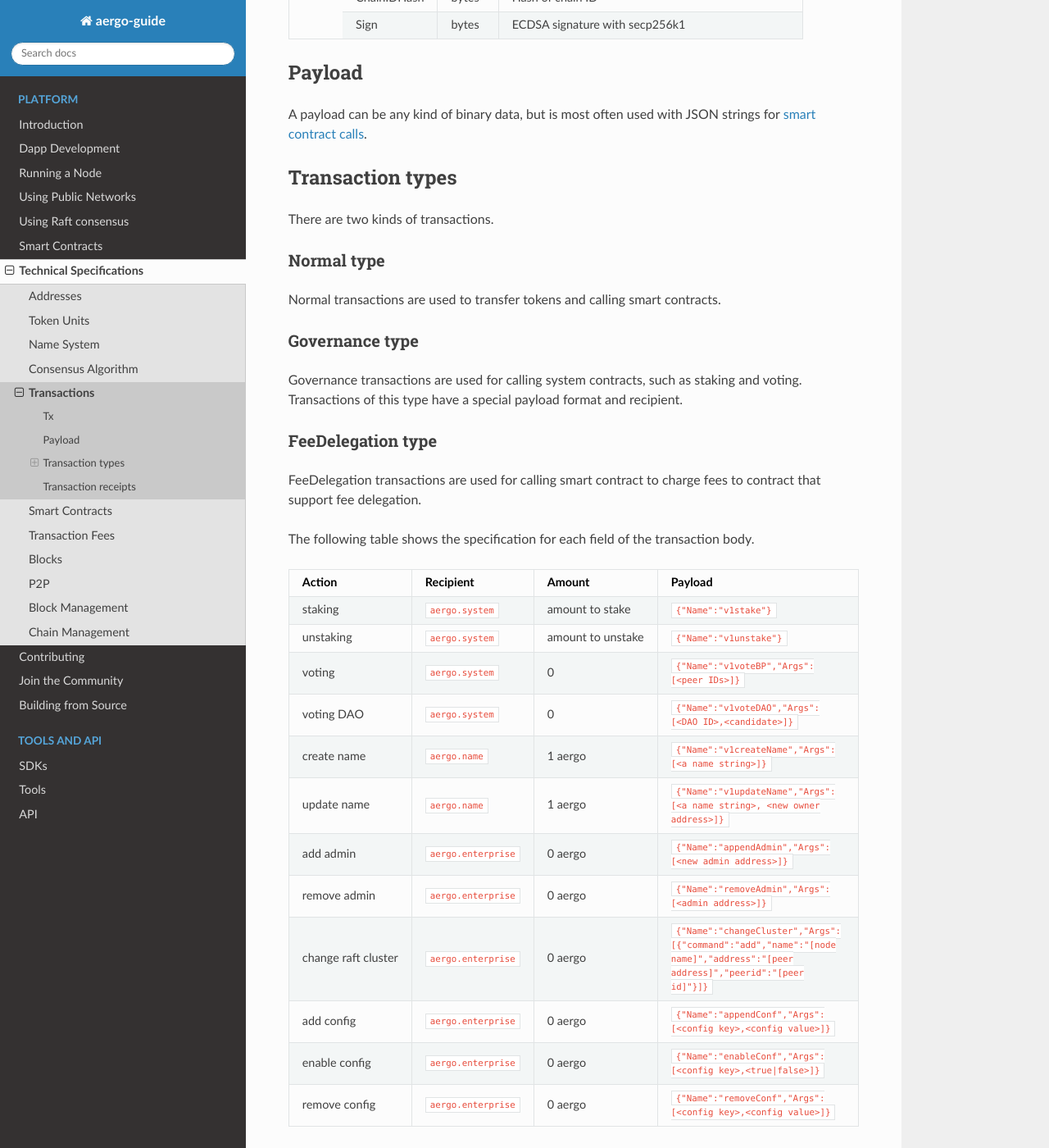
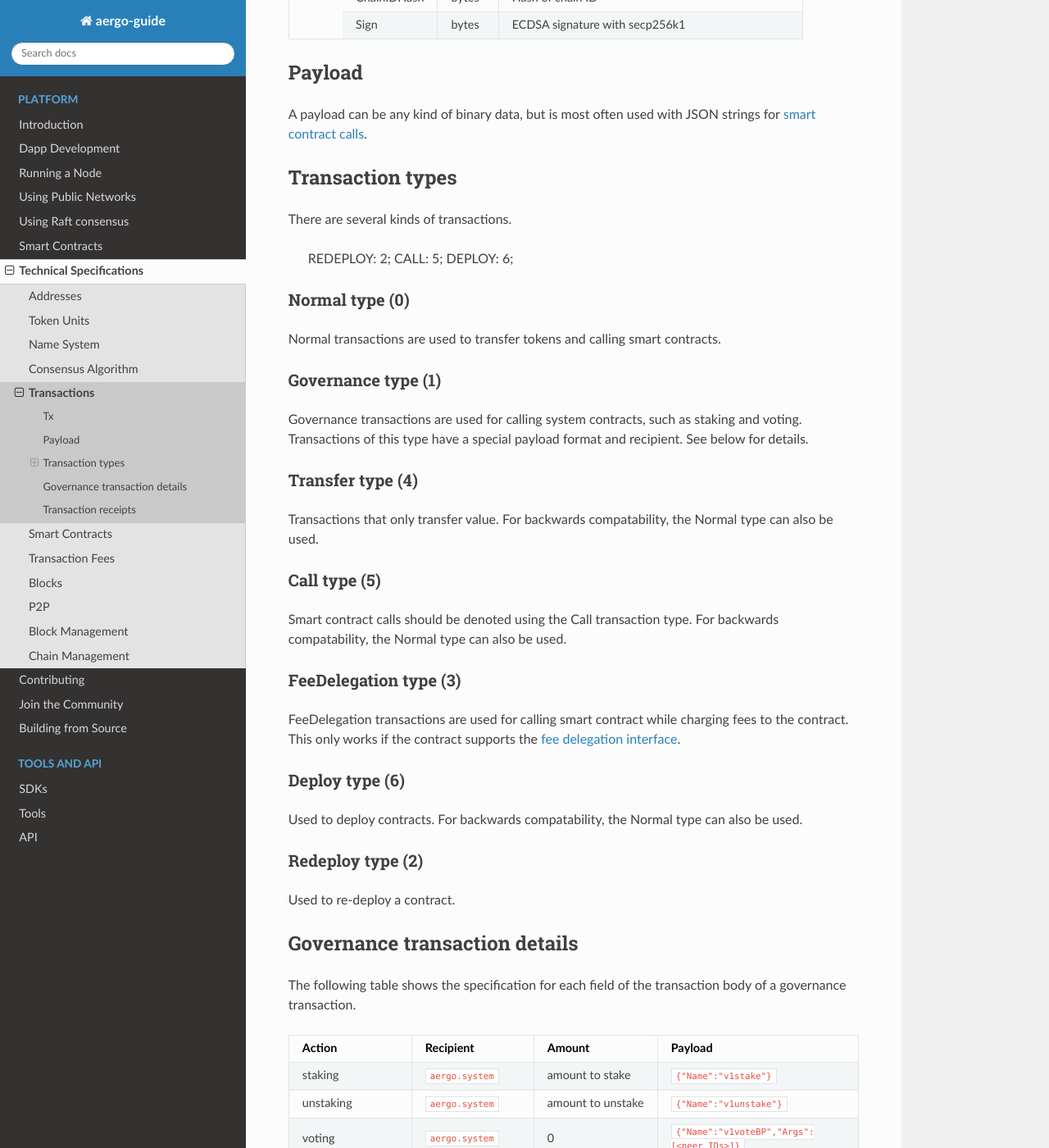
Before and after one commit to aergoio/guide, a Sphinx documentation site: the page built from source/specs/transactions.rst, in a window 1280 px wide and 1400 px high, scrolled down 565 px. Shown: the whole window at 82% size. Built offline with Sphinx 7.4.7 and the Read the Docs theme 2.0.0, drawn with Linux system fonts in a browser that asks for light colours; some of the changed text lies outside the part shown.

Commit message:
Improve structure of specs/transactions

```diff
--- a/source/specs/transactions.rst
+++ b/source/specs/transactions.rst
@@ -39,26 +39,53 @@
 Transaction types
 -----------------
 
-There are two kinds of transactions.
+There are several kinds of transactions.
 
-Normal type
-^^^^^^^^^^^
+  REDEPLOY: 2;
+  CALL: 5;
+  DEPLOY: 6;
+
+Normal type (0)
+^^^^^^^^^^^^^^^
 
 Normal transactions are used to transfer tokens and calling smart contracts.
 
-
-Governance type
-^^^^^^^^^^^^^^^
+Governance type (1)
+^^^^^^^^^^^^^^^^^^^
 
 Governance transactions are used for calling system contracts, such as staking and voting.
-Transactions of this type have a special payload format and recipient.
+Transactions of this type have a special payload format and recipient. See below for details.
 
-FeeDelegation type
-^^^^^^^^^^^^^^^^^^
+Transfer type (4)
+^^^^^^^^^^^^^^^^^
 
-FeeDelegation transactions are used for calling smart contract to charge fees to contract that support fee delegation.
+Transactions that only transfer value. For backwards compatability, the Normal type can also be used.
 
-The following table shows the specification for each field of the transaction body.
+Call type (5)
+^^^^^^^^^^^^^
+
+Smart contract calls should be denoted using the Call transaction type. For backwards compatability, the Normal type can also be used.
+
+FeeDelegation type (3)
+^^^^^^^^^^^^^^^^^^^^^^
+
+FeeDelegation transactions are used for calling smart contract while charging fees to the contract.
+This only works if the contract supports the `fee delegation interface <../smart-contracts/lua/using-fee-delegation.html>`_.
+
+Deploy type (6)
+^^^^^^^^^^^^^^^^^^^^^^
+
+Used to deploy contracts. For backwards compatability, the Normal type can also be used.
+
+Redeploy type (2)
+^^^^^^^^^^^^^^^^^^^^^^
+
+Used to re-deploy a contract.
+
+Governance transaction details
+------------------------------
+
+The following table shows the specification for each field of the transaction body of a governance transaction.
 
 ===================  =========================  =================  =========================================================================================================================================
 Action               Recipient                  Amount             Payload
@@ -93,13 +120,12 @@
 
 The aergo.enterprise transactions are only for the private blockchain network. if you want to enable aergo.enterprise, you should make the genesis block with :code:`"public":"false"`
 
-
 Transaction receipts
 --------------------
 
 .. seealso:: See `API → Receipt <../api/rpc-autogenerated.html#receipt>`__ for a detailed explanation of all the receipt data.
 
-Every transaction generates a receipt upon succesful execution.
+Every transaction generates a receipt upon succesful execution which contains the result and metadata such as fee and gas used.
 The :code:`status` can be one of three values:
 
 SUCCESS
```
